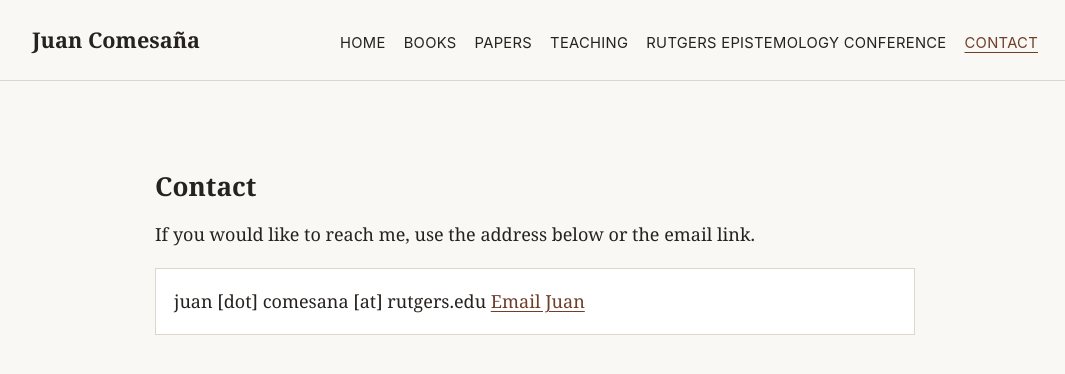
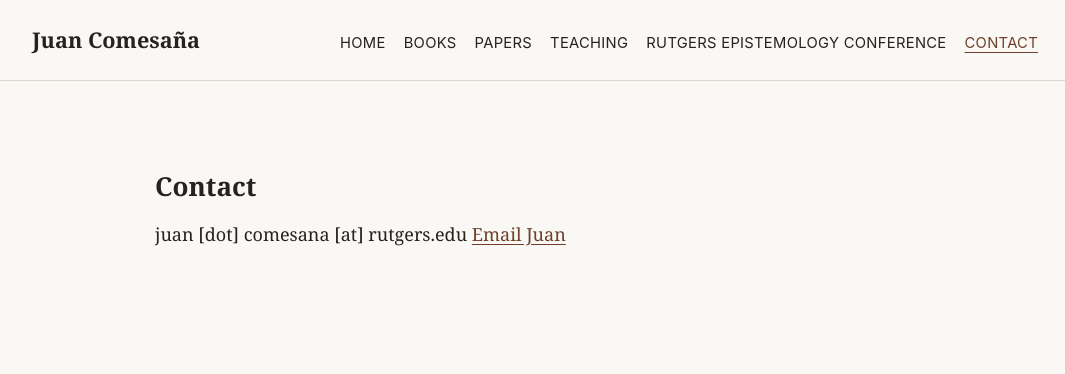
Before and after one commit to Comesana73/juancomesana.org, a Jekyll site: the page built from contact.md, in a window 1280 px wide. Shown: the top 374 px of the page, without its empty margins (105-1170 px from the left). Built offline with Jekyll 4.4.1, drawn with Linux system fonts in a browser that asks for light colours.

Commit message:
Updated contact

```diff
--- a/contact.md
+++ b/contact.md
@@ -8,12 +8,10 @@ permalink: /contact/
 
 ## Contact
 
-If you would like to reach me, use the address below or the email link.
 
-<p class="notice">
   <span id="email-text">juan [dot] comesana [at] rutgers [dot] edu</span>
   <a class="contact-email" href="#" data-user="juan.comesana" data-domain="rutgers.edu">Send email</a>
-</p>
+
 
 <script>
   (function () {
```
